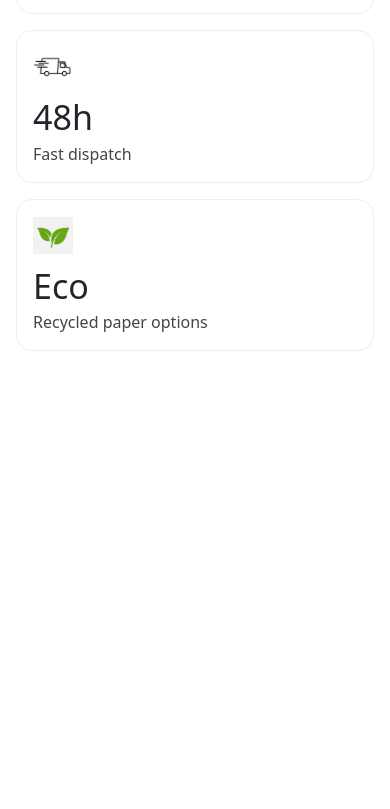
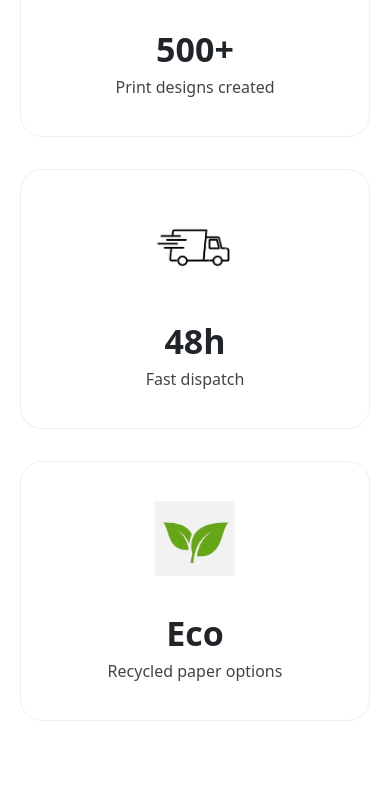
Before and after one commit to sliu1239/Comp307_a2, a plain HTML site: page index.html in a window 390 px wide. Shown: the part 728-1537 px from the top of the page. Before the commit the page ends 1145 px from the top, so only its background shows below. Drawn offline with Linux system fonts and the light colour scheme.

Commit message:
made hero cards bigger
Updated styles for improved layout and responsiveness.

```diff
--- a/a2.css
+++ b/a2.css
@@ -1,4 +1,4 @@
-/* Global/Safety */
+/* Global */
 * { box-sizing: border-box; }
 body { margin: 0; overflow-x: hidden; }
 img { max-width: 100%; height: auto; display: block; }
@@ -13,7 +13,7 @@ img { max-width: 100%; height: auto; display: block; }
   background: #ffffff;
   border-bottom: 1px solid #eee;
 
-  flex-wrap: wrap; /* to let it stack nicely on small screens */
+  flex-wrap: wrap; /* to let it stack nicely on phone/tablet */
 }
 
 .brand {
@@ -66,20 +66,19 @@ img { max-width: 100%; height: auto; display: block; }
   cursor: pointer;
 }
 
-/* Carousel Fix (wonky photos) */
+/* Carousel fix (wonky photos) */
 #myCarousel .carousel-item{
-  height: 480px;              /* desktop */
+  height: 480px;    /* desktop */
 }
 
 #myCarousel .carousel-img{
   width: 100%;
   height: 100%;
-  object-fit: cover;          /* crop instead of stretching */
+  object-fit: cover;
   display: block;
-  object-position: center 30%; /* focus on center of image */
+  object-position: center 30%;
 }
 
-/* Make caption more readable on photos */
 #myCarousel .carousel-caption{
   text-shadow: 0 2px 14px rgba(0,0,0,0.35);
 }
@@ -88,34 +87,62 @@ img { max-width: 100%; height: auto; display: block; }
 .cards-row {
   display: grid;
   grid-template-columns: repeat(3, minmax(0, 1fr));
-  gap: 16px;
-  padding: 18px 24px 24px;
+  gap: 32px;
+  padding: 60px 60px 70px;
+  max-width: 1200px;
+  margin: 0 auto;
 }
 
 .hero-card {
   border: 1px solid #eee;
-  border-radius: 16px;
-  padding: 16px;
+  border-radius: 22px;
+  padding: 48px 32px;
   cursor: pointer;
   background: white;
+
+  min-height: 320px;
+
+  display: flex;
+  flex-direction: column;
+  justify-content: center;
+  align-items: center;
+  text-align: center;
+
   transition: transform 0.15s ease, box-shadow 0.15s ease, border-color 0.15s ease;
 }
 
 /* Card hover interaction */
 .hero-card:hover {
   transform: translateY(-3px);
-  box-shadow: 0 10px 24px rgba(0,0,0,0.08);
+  box-shadow: 0 18px 40px rgba(0,0,0,0.08);
 }
 
-/* Selected state (so clicking realistic) */
+/* Selected state (clicking) */
 .hero-card.selected {
   border-color: #111;
-  box-shadow: 0 10px 24px rgba(0,0,0,0.10);
+  box-shadow: 0 18px 40px rgba(0,0,0,0.12);
 }
 
-.card-icon { width: 40px; height: 40px; object-fit: contain; }
-.card-stat { margin: 10px 0 4px; font-size: 34px; }
-.card-text { margin: 0; color: #444; }
+/* Logo sizing */
+.card-icon {
+  width: 120px;
+  height: 120px;
+  object-fit: contain;
+  margin-bottom: 24px;
+}
+
+/* Text sizing */
+.card-stat {
+  margin: 10px 0 6px;
+  font-size: 34px;
+  font-weight: 600;
+}
+
+.card-text {
+  margin: 0;
+  color: #444;
+  font-size: 16px;
+}
 
 /* Info Row */
 .info-row { padding: 0 24px 28px; }
@@ -131,40 +158,47 @@ img { max-width: 100%; height: auto; display: block; }
 .hidden { display: none; }
 
 /* Responsiveness */
+@media (max-width: 900px){
+  .cards-row {
+    grid-template-columns: repeat(2, minmax(0, 1fr));
+    padding: 40px 30px 50px;
+  }
 
-/* Tablet-ish: 3 cards -> 2 cards */
-@media (max-width: 900px){
-  .cards-row { grid-template-columns: repeat(2, minmax(0, 1fr)); }
   .main-nav { gap: 10px; }
 
   #myCarousel .carousel-item{ height: 360px; }
+
+  .hero-card { min-height: 280px; }
+
+  .card-icon { width: 95px; height: 95px; }
 }
 
-/* Phone: clean stacking */
 @media (max-width: 600px){
   .topbar { padding: 12px 16px; }
 
-  /* Put brand on its own line */
   .brand { width: 100%; }
 
-  /* Utility on its own line */
   .utility { width: 100%; justify-content: space-between; }
 
-  /* Menu on its own line */
   .main-nav {
     width: 100%;
     justify-content: flex-start;
     gap: 10px;
   }
 
-  /* make the nav more compact on phone */
   .main-link { padding: 6px 10px; }
 
-  /* Cards: 1 per row on phone */
   .cards-row {
     grid-template-columns: 1fr;
-    padding: 14px 16px 18px;
+    padding: 30px 20px 40px;
   }
+
+  .hero-card {
+    min-height: 260px;
+    padding: 36px 24px;
+  }
+
+  .card-icon { width: 80px; height: 80px; }
 
   .info-row { padding: 0 16px 18px; }
 
```
